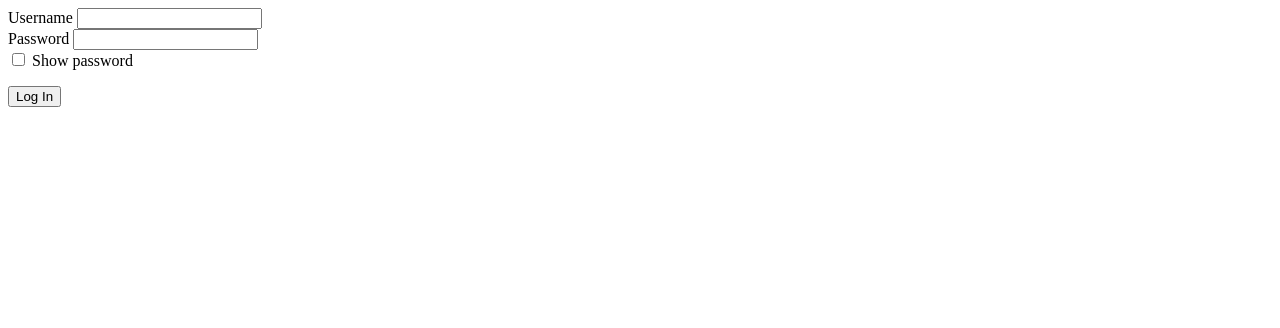
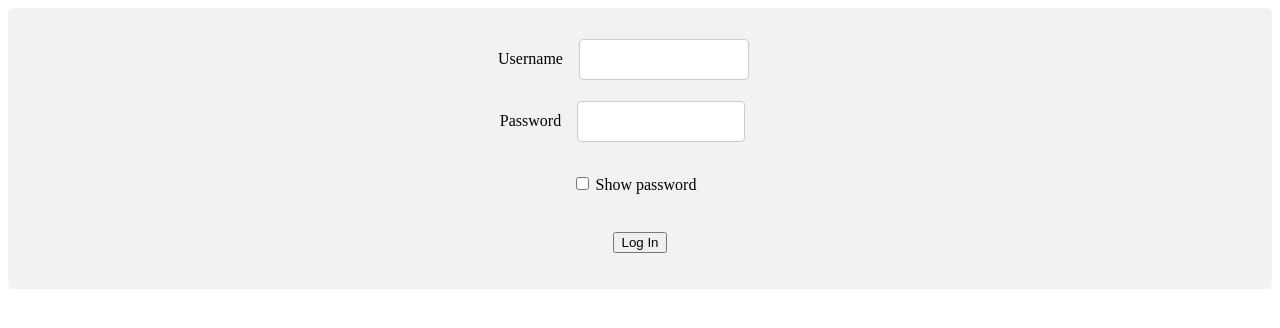
Before and after one commit to patrycjawos/playground_js, a plain HTML site: page javascript_essentials/1_toggle_password_visibility/main.html in a window 1280 px wide. Drawn offline with Linux system fonts and the light colour scheme.

Commit message:
'change visibility password'

```diff
--- a/javascript_essentials/1_toggle_password_visibility/main.html
+++ b/javascript_essentials/1_toggle_password_visibility/main.html
@@ -1,24 +1,79 @@
 <!DOCTYPE html>
 <html lang="en">
+
 <head>
     <meta charset="UTF-8">
     <meta http-equiv="X-UA-Compatible" content="IE=edge">
     <meta name="viewport" content="width=device-width, initial-scale=1.0">
     <title>Toggle Password</title>
+    <style>
+        * {
+            box-sizing: border-box;
+        }
+
+        input[type=text],
+        input[type=password],
+        select,
+        textarea {
+            width: 60%;
+            padding: 12px;
+            border: 1px solid #ccc;
+            border-radius: 4px;
+            resize: vertical;
+        }
+
+        label {
+            padding: 12px 12px 12px 0;
+            display: inline-block;
+        }
+
+        input[type=submit] {
+            background-color: #04AA6D;
+            color: white;
+            padding: 12px 20px;
+            border: none;
+            border-radius: 4px;
+            cursor: pointer;
+            float: right;
+        }
+
+        input[type=submit]:hover {
+            background-color: #45a049;
+        }
+
+        .container {
+            border-radius: 5px;
+            background-color: #f2f2f2;
+            padding: 20px;
+            display: flex;
+            flex-direction: column;
+            align-items: center;
+        }
+
+        .form_container {
+            margin: 10px;
+        }
+
+        /* #password {
+        opacity: 0;
+    } */
+    </style>
+
 </head>
+
 <body>
-    <form>
-        <div>
+    <form class="container">
+        <div class="form_container">
             <label for="username">Username</label>
             <input type="text" name="username" id="username">
         </div>
 
-        <div>
+        <div class="form_container">
             <label for="password">Password</label>
             <input type="password" name="password" id="password">
         </div>
 
-        <div>
+        <div class="form_container">
             <label for="show-password">
                 <input type="checkbox" name="show-passwords" id="show-password">
                 Show password
@@ -30,7 +85,21 @@
         </p>
     </form>
     <script>
+        let toggle = document.querySelector('#show-password');
+        let password = document.querySelector('#password');
+        // Listen for click events
+        toggle.addEventListener('click', function () {
 
+            // If the toggle is checked, change the type to "text"
+            // Otherwise, change it back to "password"
+            if (toggle.checked) {
+                password.type = 'text';
+            } else {
+                password.type = 'password';
+            }
+
+        });
     </script>
 </body>
+
 </html>
```
